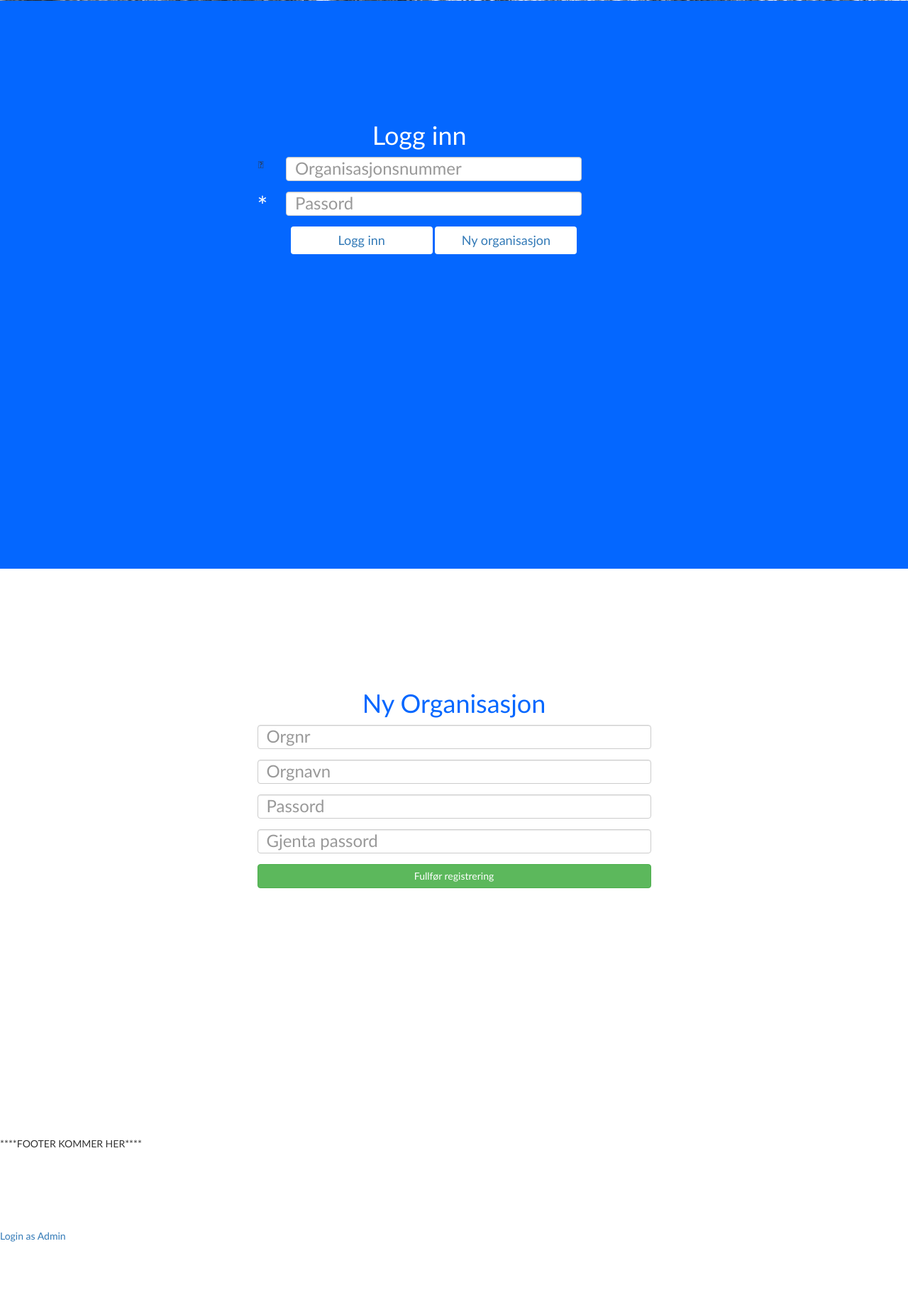
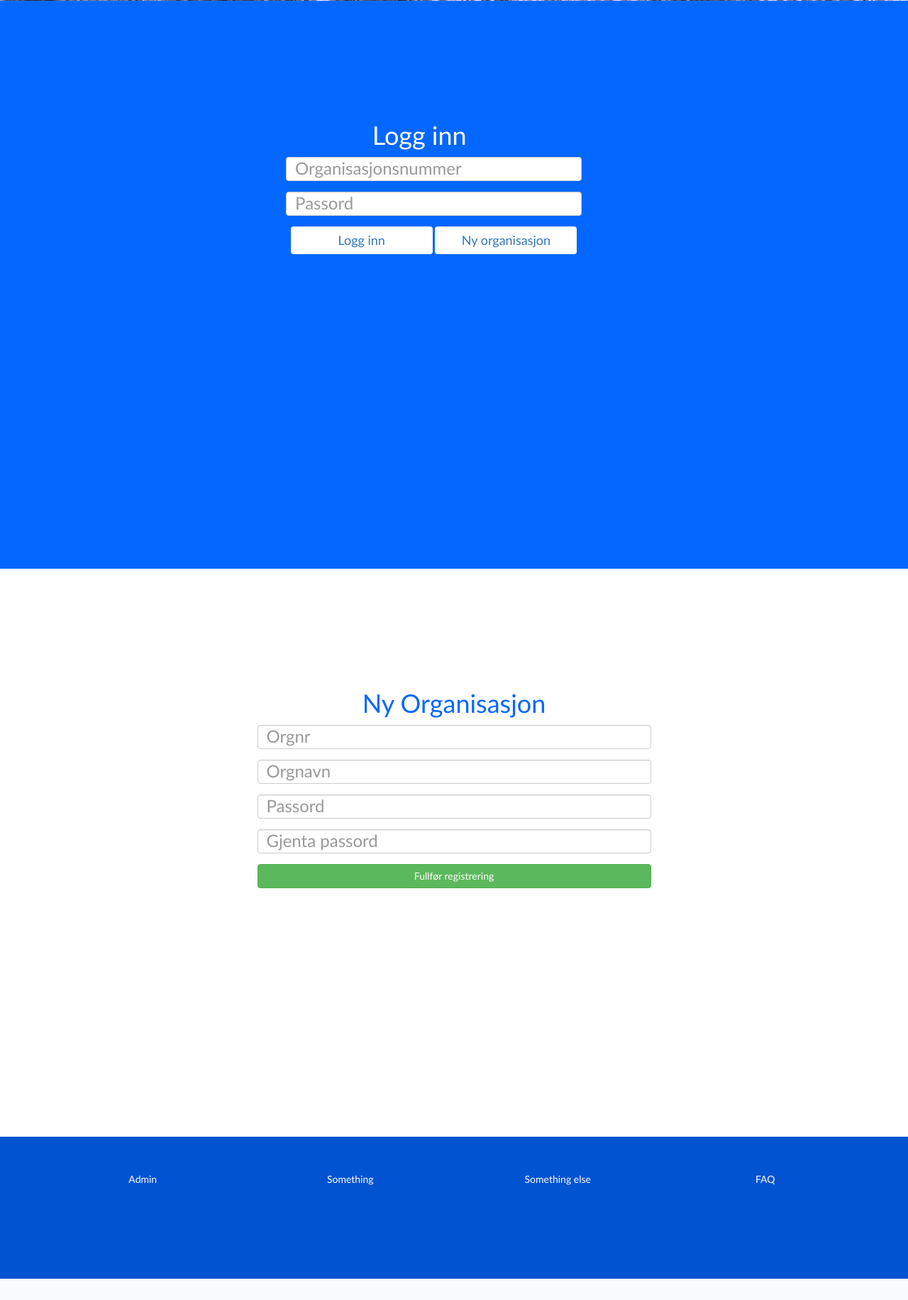
Before and after one commit to lavhmrps/SharityCRM, a PHP site: page / in a window 1280 px wide. Shown: the part 799-2630 px from the top of the page at 71% size. After the commit the page ends 2600 px from the top, so only its background shows below. Run offline with PHP 8.4, Linux system fonts and the light colour scheme; some libraries are stand-ins or nearby versions.

Commit message:
Endre forms, lagt inn footer, osv
Footer, tatt bort glyphicons, tatt bort script og lagt det i .txt fil +
div andre små endringer i css

```diff
--- a/css/main.css
+++ b/css/main.css
@@ -121,16 +121,23 @@ body{
 	border:1px solid black;
 }
 
+#phonecontainer{
+	max-height:550px;
+	background-color: lightblue;
+}
+
 #phone{
 	background-image: url(../img/mobile.png);
 	background-size: cover;
+
 }
 
 #page_organisation{
 	margin-left:57px;
 	margin-top: 125px;
-	margin-bottom: 110px;
+	margin-bottom: 100px;
 	margin-right:12px;
+	background-color: lightgreen
 }
 
 #phonemargin{
@@ -162,9 +169,23 @@ body{
 	margin-top: 75px;
 }
 
+#footercontainer{
+	width:100%;
+}
 
+#indexfooter{
+	height:200px;
+	background-color: #0153D2;
+	overflow-y:hidden;
+}
 
+#indexfooter a{
+	color:white;
+}
 
+#footerpadding{
+	padding:50px;
+}
 
 
 
@@ -388,17 +409,15 @@ input[id="uname"]:-webkit-autofill, input[id="passwd"]:-webkit-autofill {
 #inCountry{
 	width:140px;
 	border:none;
+	outline:0;
 }
 
 #inCity{
 	width:150px;
 	border:none;
+	outline:0;
 }
 
-/*input[type="text"]{
-	border:none;
-	box-shadow: none;
-}*/
 
 input[id="topTitle"]{
 	background-color: transparent;
@@ -411,18 +430,6 @@ input[id="topTitle"]:focus{
 	border:none !important;
 	box-shadow: none !important;
 }
-
-#aboutPro{
-	border:none;
-	box-shadow: none;
-}
-
-input[id=aboutPro]:focus{
-	border:2px solid red;
-	box-shadow: none;
-
-}
-
 
 #topTitle::-webkit-input-placeholder{
 	color: #fff;
@@ -444,6 +451,7 @@ input[id=aboutPro]:focus{
 input[id="bottomTitle"]{
 	background-color: transparent;
 	border:none;
+	outline:0;
 }
 
 #bottomTitle::-webkit-input-placeholder{
@@ -476,16 +484,36 @@ input[id=inCountry]::-webkit-input-placeholder, input[id="inCity"]::-webkit-inpu
 	text-decoration: underline;
 }
 
-#aboutPro::-webkit-input-placeholder{
+#aboutProj{
+	border:none;
+	box-shadow: none;
+	font-size: 18px;
+
+
+	width: 300px;
+	min-width:300px;
+	max-width:300px;
+
+	height:115px;
+	min-height:115px;
+	max-height:115px;
+}
+
+input[id=aboutProj]:focus{
+	border:2px solid red;
+	box-shadow: none;
+}
+
+#aboutProj::-webkit-input-placeholder{
 	text-decoration: underline;
 }
-#aboutPro::-moz-placeholder{
+#aboutProj::-moz-placeholder{
 	text-decoration: underline;
 }
-#aboutPro:-ms-input-placeholder{
+#aboutProj:-ms-input-placeholder{
 	text-decoration: underline;
 }
-#aboutPro::-webkit-input-placeholder{
+#aboutProj::-webkit-input-placeholder{
 	text-decoration: underline;
 }
 
--- a/index.php
+++ b/index.php
@@ -106,7 +106,7 @@ include 'connect.php';
 
 									<div class="row">
 										<div class="col-md-1">
-											<label class="glyphicon glyphicon-user" id="sirkelen"></label>
+
 										</div>
 										<div class="form-group col-md-11">
 											<input type="text" class="form-control" name="organizationNr" id="unames" placeholder="Organisasjonsnummer" onkeyup ="checkUsername()" />
@@ -114,7 +114,7 @@ include 'connect.php';
 									</div>
 									<div class="row">
 										<div class="col-md-1">
-											<span class="glyphicon glyphicon-asterisk" id="sirkelto"></span>
+
 										</div>
 										<div class="form-group col-md-11">
 											<input type="password" class="form-control" name="password" id="passwds" placeholder="Passord" onkeyup="checkPassword()" />
@@ -185,58 +185,43 @@ include 'connect.php';
 					</div>
 				</div>
 			</section>
-
-			<p>****FOOTER KOMMER HER****</p>
-			<br/><br/><br/><br/><br/>
-			<a href="loginAdmin.php">Login as Admin </a>
-
-			<br/><br/><br/><br/><br/>
+			<section id="footer" class="footer-section">
+				<div id="indexfooter" class="text-center">
+					<div class="container">
+						<div class="row">
 
 
 
+						<div class="col-md-3" id="footerpadding">
 
-			<script type="text/javascript">
-			$(document).ready(function() {
-				$("#uname").attr('maxlength', '9');
-			});
+								<a href="loginAdmin.php">Admin </a>
 
-			$("#uname").focus(function() {
-				$('#sirkelen').css({
-					color : "yellow"
-				});
-				checkUsername();
-			});
+							</div>
+							<div class="col-md-3" id="footerpadding">
+								<a href="loginAdmin.php">Something </a>
+							</div>
+							<div class="col-md-3" id="footerpadding">
+								<a href="loginAdmin.php">Something else </a>
+							</div>
+							<div class="col-md-3" id="footerpadding">
+								<a href="loginAdmin.php">FAQ </a>
+							</div>
 
-			$("div").focusout(function() {
-				$('#sirkelen').css({
-					color : "white"
 
-				});
-				checkUsername();
-			});
-
-			function checkUsername() {
-				var username = $('#uname').val();
-				var reg = new RegExp('^[0-9]+$');
-
-				if (reg.test(username) && username.length == 9) {
-					$('#sirkelen').css({
-						color : "#00FC08"
-					});
-
-					//document.getElementById("passwd").focus();
-				} else {
-					$('#sirkelen').css({
-						color : "#FFF"
-					});
-				}
-			}
+						</div>
+					</div>
+				</div>
+			</div>
+		</section>
 
 
 
 
 
-			</script>
+
+
+
+
 
 		<!-- jQuery -->
 		<script src="js/jquery.js"></script>
--- a/registerNews.php
+++ b/registerNews.php
@@ -47,7 +47,7 @@ if(isset($_POST['registerNews'])){
 	include "header_nav.php";
 	?>
 
-	<div class="container">
+	<div class="container" id="phonecontainer">
 
 		<div class="col-md-5" id="phone">
 			<div id="phonemargin">
@@ -93,7 +93,7 @@ if(isset($_POST['registerNews'])){
 
 							<input type="file" id="file1"  name="file1" style="display:none" />
 							<div id="uploadimg" >
-								<p style="cursor:pointer">
+								<p style="cursor:pointer; color:#000;">
 									<u>Last opp bakgrunnsbilde</u>
 								</p>
 							</div>
@@ -105,7 +105,7 @@ if(isset($_POST['registerNews'])){
 							<input type="text" id="bottomTitle" placeholder="Skriv nyhetsoverskrift" name="title"/>
 
 							<div class="form-group">
-								<textarea class="form-control" id="aboutProj" rows="5" id="aboutproject" placeholder="Skriv nyhetstekst" name="txt"></textarea>
+								<textarea class="form-control" id="aboutProj" rows="10" id="aboutproject" placeholder="Skriv nyhetstekst" name="txt"></textarea>
 
 
 
```
Also changed, not shown: Endre farge på glyphicons script.txt (added, +42 -0 lines), registerProject.php (+8 -5 lines). Lines whose indentation alone changed are shown as unchanged.
